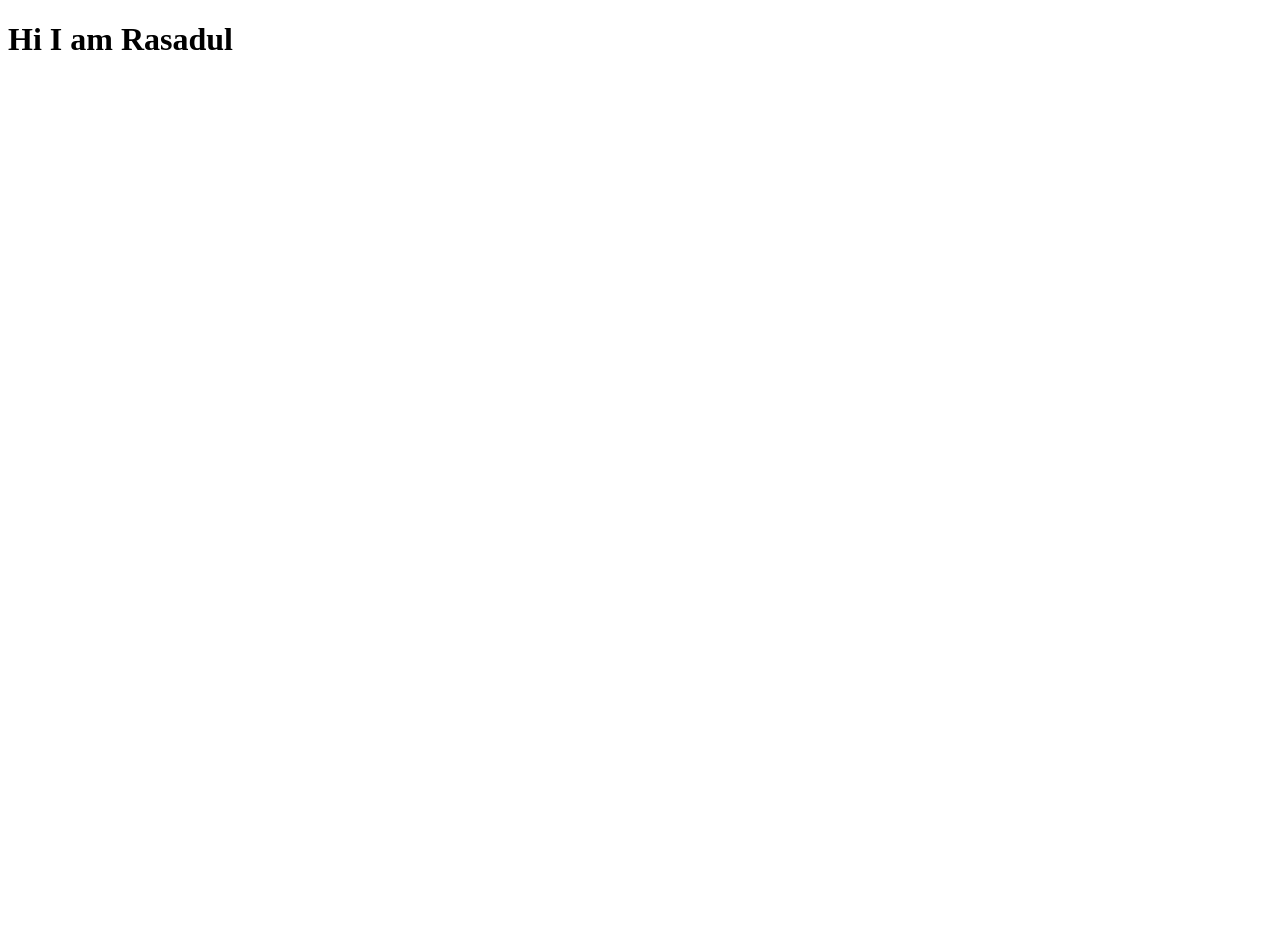
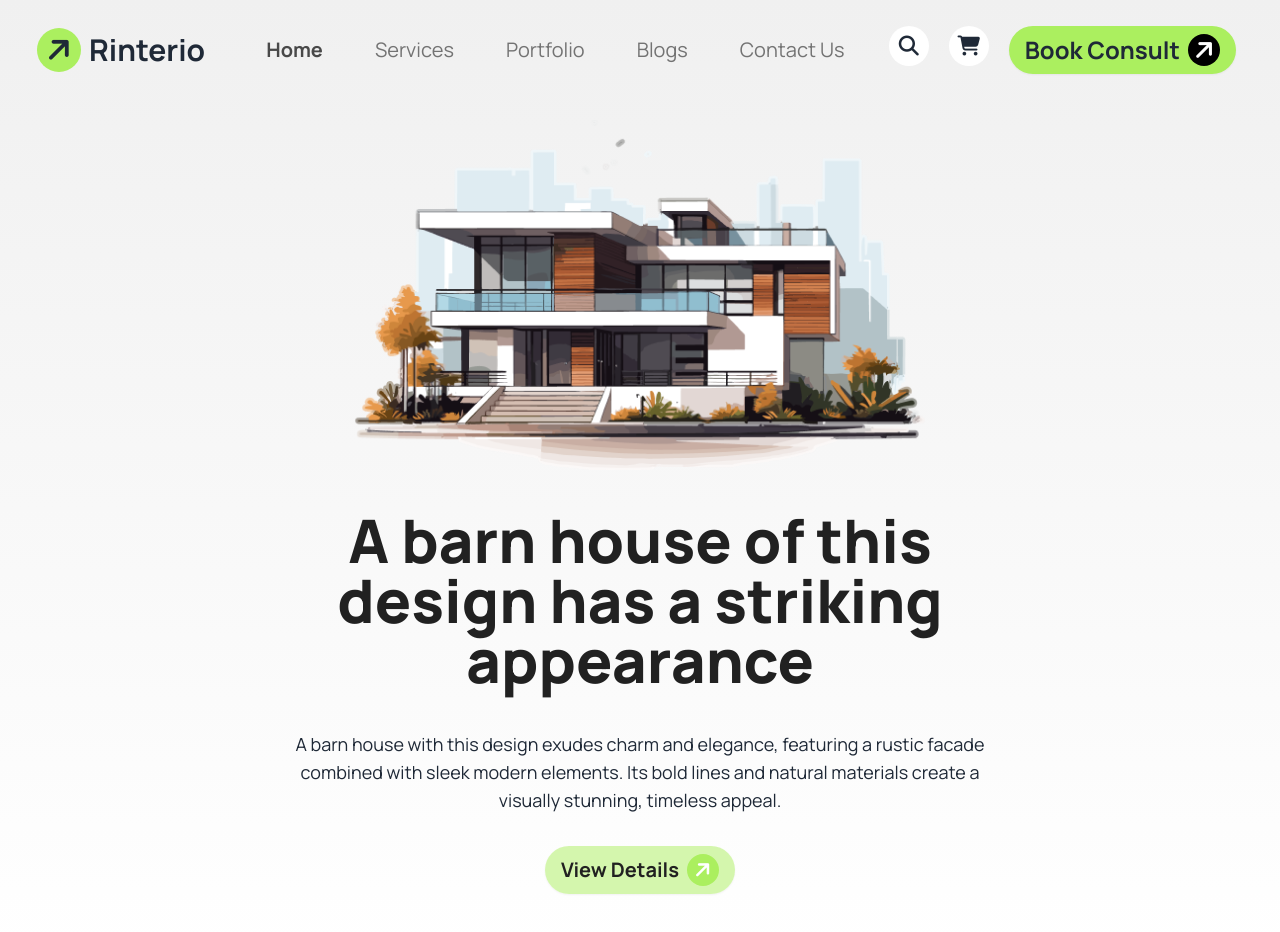
Before and after one commit to Rasadul-Islam/assignment-3, a plain HTML site: page index.html in a window 1280 px wide. Before the commit the page ends 800 px from the top, so only its background shows below. Drawn offline with nearby package versions, Linux system fonts and the light colour scheme.

Commit message:
Header section added nav and bannar

```diff
--- a/index.html
+++ b/index.html
@@ -3,9 +3,88 @@
 <head>
     <meta charset="UTF-8">
     <meta name="viewport" content="width=device-width, initial-scale=1.0">
-    <title>Document</title>
+    <title>Rinterio</title>
+    <!-- Tailwind & deisyUI CDN  -->
+    <link href="https://cdn.jsdelivr.net/npm/daisyui@4.12.10/dist/full.min.css" rel="stylesheet" type="text/css" />
+    <script src="https://cdn.tailwindcss.com"></script>
+    <!-- Google Font -->
+    <link rel="preconnect" href="https://fonts.googleapis.com">
+    <link rel="preconnect" href="https://fonts.gstatic.com" crossorigin>
+    <link href="https://fonts.googleapis.com/css2?family=Manrope:wght@200..800&display=swap" rel="stylesheet">
+    <!-- Font Awesome -->
+    <script src="https://kit.fontawesome.com/147de7fead.js" crossorigin="anonymous"></script>
+    <style>
+        .font-monorope{
+          font-family: "Manrope", sans-serif;
+        }
+    </style>
 </head>
-<body>
-    <h1>Hi I am Rasadul</h1>
+<body class="font-monorope">
+  <!-- Header section Start -->
+    <header class="w-full p-5 bg-[linear-gradient(to_bottom,_#f0f0f0_0%,_#FFFFFF_100%)]">
+      <!-- Navbar section Start -->
+        <nav class="container mx-auto flex justify-between items-center">
+          <!-- Logo -->
+            <div class="">
+                <a class="btn btn-ghost text-3xl font-bold" href="#"><i class="w-11 h-11 fa-solid fa-arrow-right bg-[#ABEF5F] rounded-full  p-1 -rotate-45 flex justify-center items-center"></i>Rinterio</a>
+            </div>
+            <!-- Menu -->
+            <div class="hidden lg:flex">
+                <ul class="menu menu-horizontal px-1 gap-5 text-xl">
+                    <li><a class="text-[#494949] font-bold">Home</a></li>
+                    <li><a class="text-[#737373]">Services</a></li>
+                    <li><a class="text-[#737373]">Portfolio</a></li>
+                    <li><a class="text-[#737373]">Blogs</a></li>
+                    <li><a class="text-[#737373]">Contact Us</a></li>
+                  </ul>
+            </div>
+            <!-- Right Bottons -->
+            <div class="hidden lg:flex text-xl gap-5">
+                <a href="#">
+                    <i class="fa-solid fa-magnifying-glass flex  items-center justify-center h-10 w-10 bg-white rounded-full hover:bg-gray-300 active:scale-90 duration-100 transition-transform"></i>
+                </a>
+                <a class="" href="#">
+                    <i class="fa-solid fa-cart-shopping flex  items-center justify-center h-10 w-10 bg-white rounded-full hover:bg-gray-300 active:scale-90 duration-100 transition-transform"></i>
+                </a>
+                <a class="btn bg-[#ABEF5F] font-bold border-none rounded-3xl text-2xl">Book Consult<i class="w-8 h-8 fa-solid fa-arrow-right bg-black rounded-full  p-1 -rotate-45 text-white justify-center items-center"></i></a>
+            </div>
+            <div class="">
+                    <div class="dropdown dropdown-end">
+                      <div tabindex="0" role="button" class="btn btn-ghost lg:hidden bg-white rounded-full">
+                        <i class="fa-solid fa-bars text-2xl text-[#737373]"></i>
+                      </div>
+                      <ul
+                        tabindex="0"
+                        class="menu dropdown-content bg-base-100 rounded-box z-[1] mt-3 w-52 p-2 shadow">
+                        <li><a>Home</a></li>
+                        <li><a>Services</a></li>
+                        <li><a>Portfolio</a></li>
+                        <li><a>Blogs</a></li>
+                        <li><a>Contact Us</a></li>
+                        <li><a class="btn">Book Consult</a></li>
+                      </ul>
+                    </div>
+            </div>
+        </nav>
+      <!-- Navbar section End -->
+       <!-- Banner section Star -->
+        <section class="container mx-auto py-10 px-5 lg:px-64">
+          <!-- bannar image -->
+          <div class="flex justify-center">
+            <img src="./images/banner.png" alt="bannar images">
+          </div>
+          <!-- bannar text -->
+          <div class="">
+            <h1 class="flex justify-center text-2xl lg:text-6xl text-center font-extrabold text-[#212121] mt-10">A barn house of this design has a striking appearance</h1>
+            <p class="text-center text-base mt-10 text-sm lg:text-lg">A barn house with this design exudes charm and elegance, featuring a rustic facade combined with sleek modern elements. Its bold lines and natural materials create a visually stunning, timeless appeal.</p>
+            <!-- bannar botton -->
+            <div class="flex justify-center mt-8">
+              <a class="btn bg-[#abef5f80] font-bold border-none rounded-3xl text-xl font-bold text-[#212121]">View Details<i class="flex justify-center items-center w-8 h-8 fa-solid fa-arrow-right bg-[#ABEF5F] rounded-full  p-1 -rotate-45 text-white justify-center items-center"></i></a>
+            </div>
+          </div>
+        </section>
+       <!-- Banner section End -->
+    </header>
+    <!-- Header section End -->
 </body>
 </html>
```
Also changed, not shown: tailwind.config.js (added).
